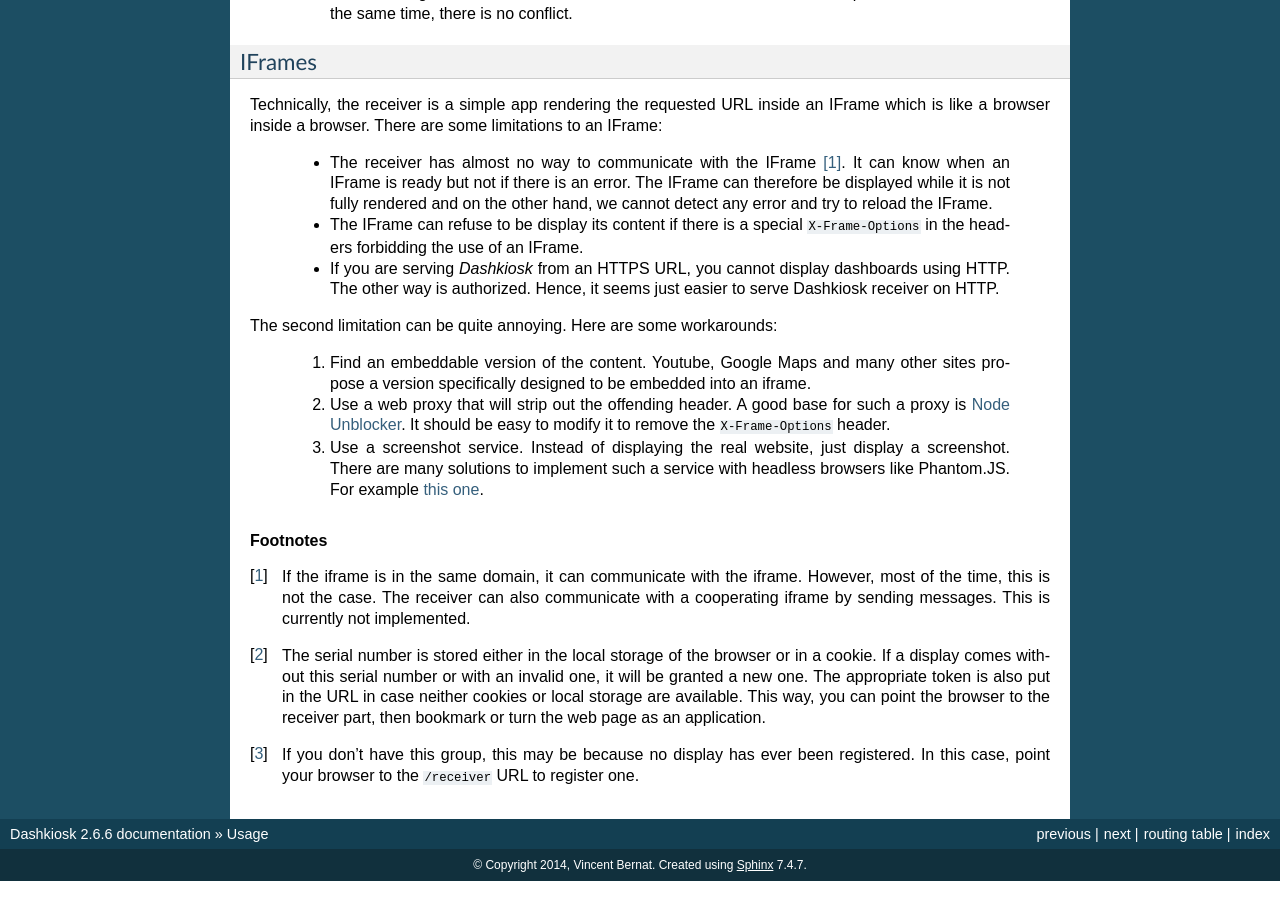
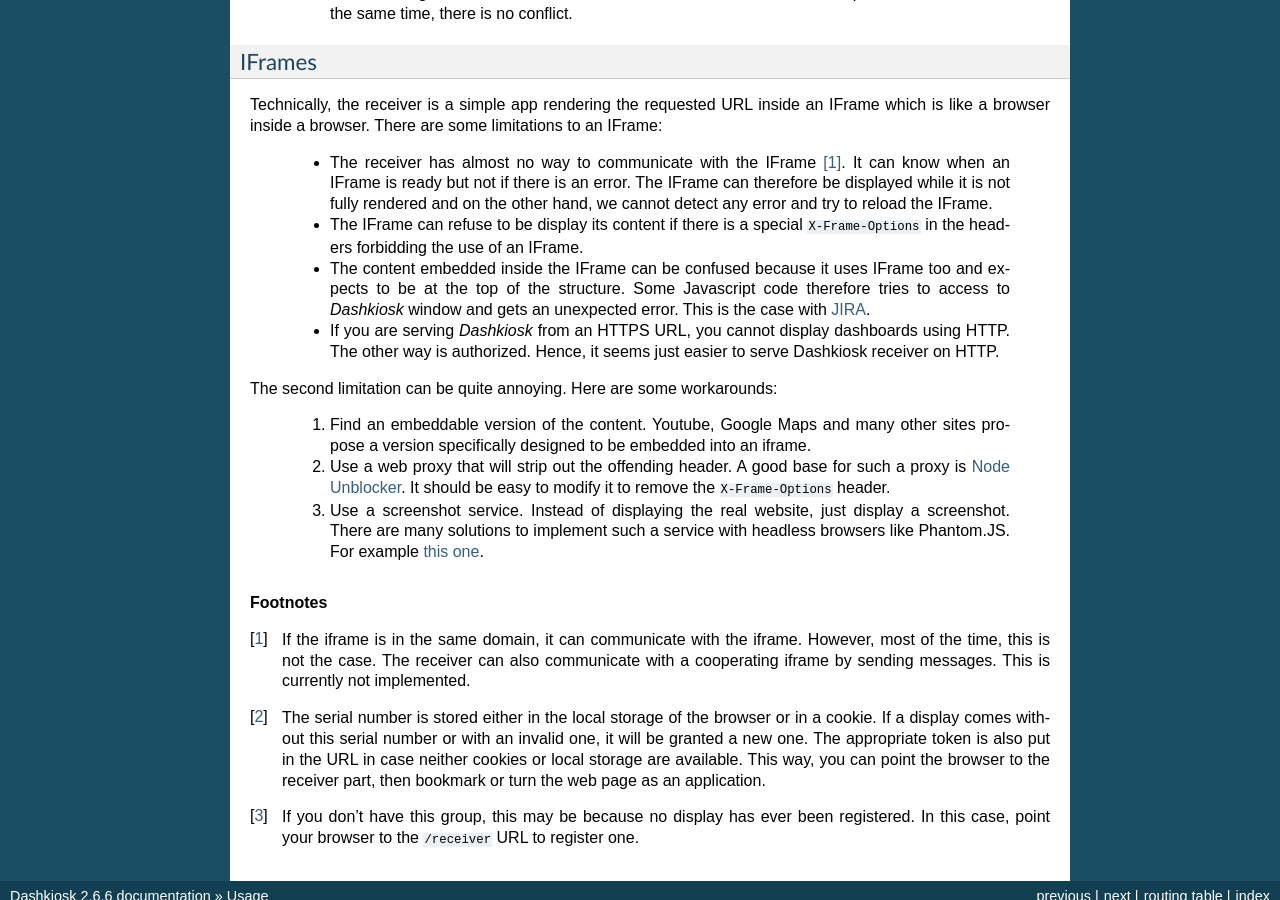
Before and after one commit to vincentbernat/dashkiosk, a Sphinx documentation site: the page built from docs/usage.rst, in a window 1280 px wide and 900 px high, scrolled down 5675 px. Built offline with Sphinx 7.4.7, drawn with Linux system fonts in a browser that asks for light colours.

Commit message:
doc: mention JIRA problem with IFrames

```diff
--- a/docs/usage.rst
+++ b/docs/usage.rst
@@ -298,6 +298,11 @@ some limitations to an IFrame:
    special ``X-Frame-Options`` in the headers forbidding the use of an
    IFrame.
 
+ - The content embedded inside the IFrame can be confused because it
+   uses IFrame too and expects to be at the top of the structure. Some
+   Javascript code therefore tries to access to *Dashkiosk* window and
+   gets an unexpected error. This is the case with `JIRA`_.
+
  - If you are serving *Dashkiosk* from an HTTPS URL, you cannot
    display dashboards using HTTP. The other way is authorized. Hence,
    it seems just easier to serve Dashkiosk receiver on HTTP.
@@ -317,6 +322,7 @@ The second limitation can be quite annoying. Here are some workarounds:
     such a service with headless browsers like Phantom.JS. For example
     `this one`_.
 
+.. _JIRA: https://jira.atlassian.com/browse/JRA-20988
 .. _Node Unblocker: http://nodeunblocker.com/proxy
 .. _this one: https://github.com/fzaninotto/screenshot-as-a-service
 
```
